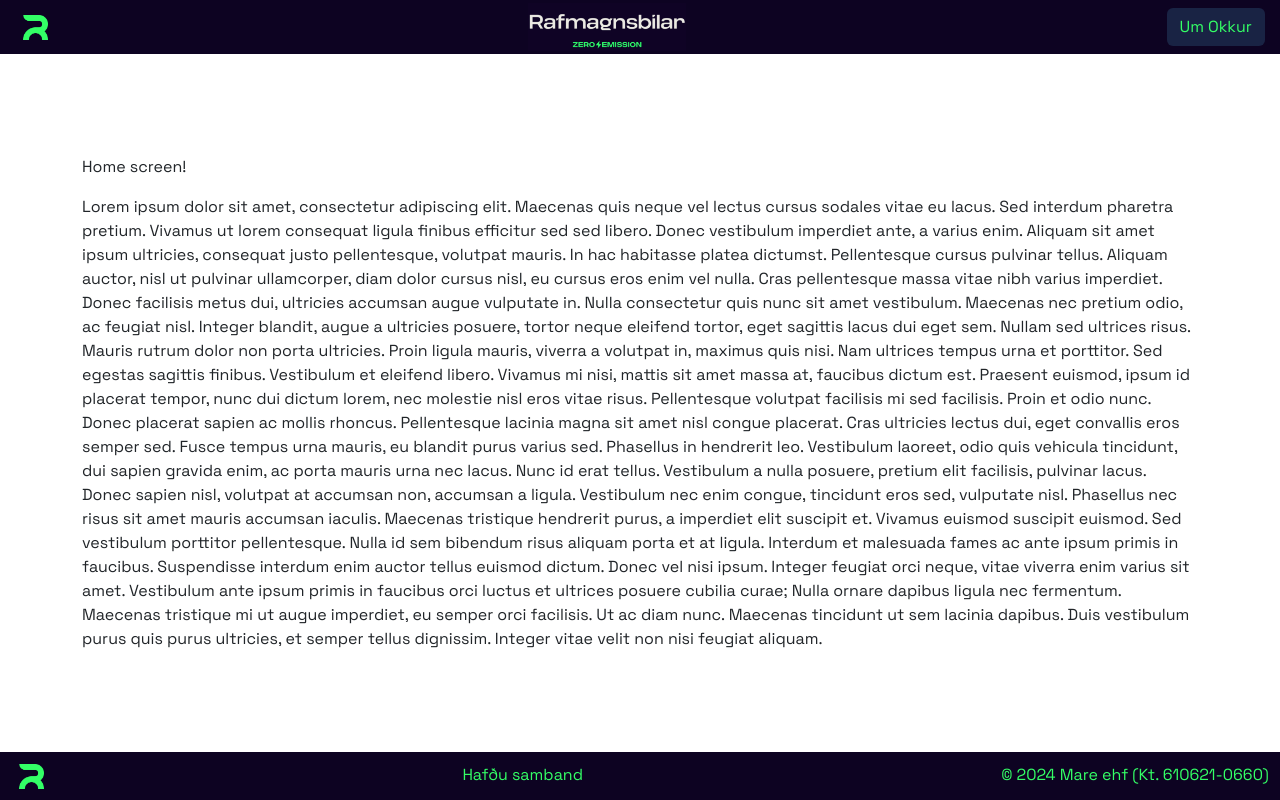
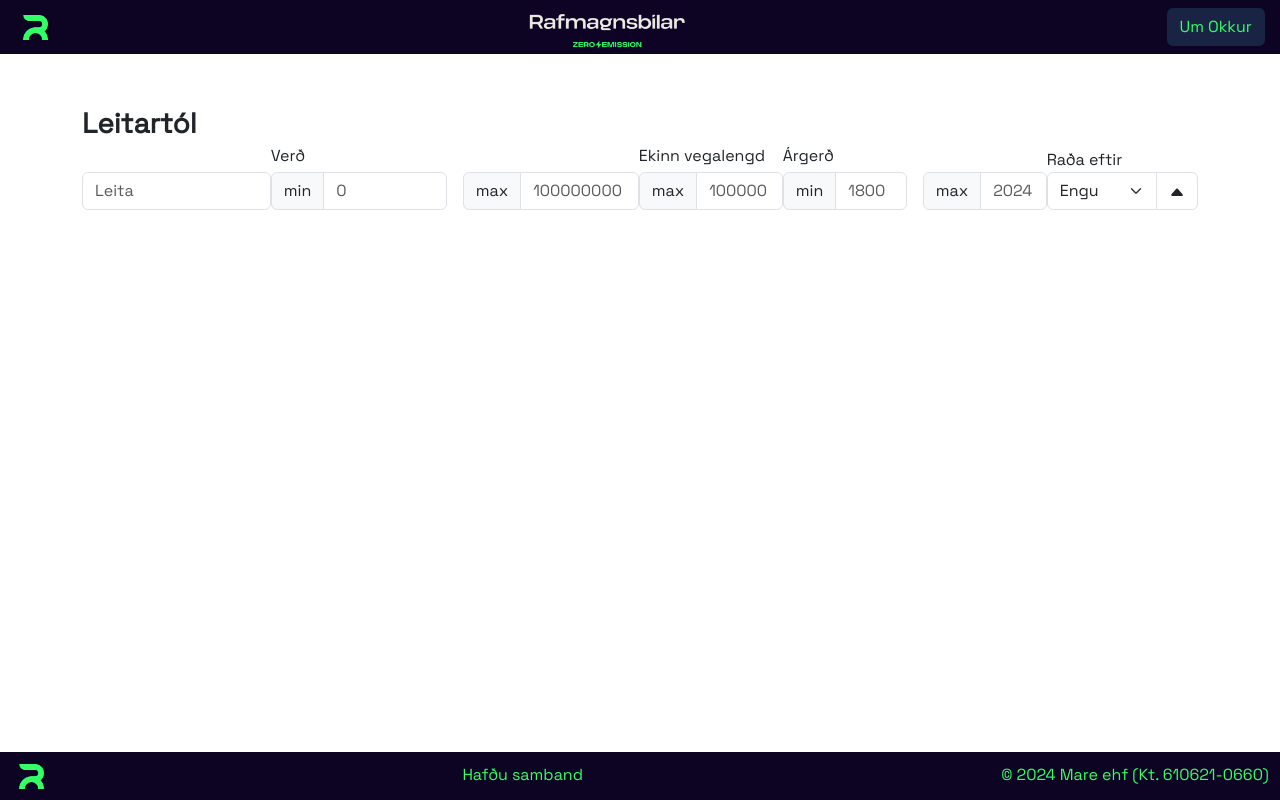
Before and after one commit to valgardg/rafmagnsbilar-vue, a Vue app: page /home in a window 1280 px wide. Built offline with nearby package versions, Linux system fonts and the light colour scheme.

Commit message:
added: input section on top of site home page

```diff
--- a/src/App.vue
+++ b/src/App.vue
@@ -1,7 +1,7 @@
 <template>
   <div class="d-flex flex-column main-container">
     <HeaderComponent/>
-    <div class="container d-flex flex-column justify-content-center align-items-center router-view">
+    <div class="container d-flex flex-column justify-content-start align-items-center router-view">
       <RouterView/>
     </div>
     <FooterComponent/>
--- a/src/assets/css/colors.css
+++ b/src/assets/css/colors.css
@@ -7,5 +7,9 @@
     --c-secondary-90: #212E59;
     --c-secondary-80: #273668;
 
+    /* accents */
     --c-accent-100: #34FF66;
+
+    /* grays */
+    --c-gray-100: #343a40;
 }
--- a/src/screens/HomeScreen.vue
+++ b/src/screens/HomeScreen.vue
@@ -1,16 +1,24 @@
 <template>
-    <div>
-        <p>Home screen!</p>
+    <!-- main container -->
+    <div class="w-100 mt-5">
+        <!-- search section -->
         <div>
-            Lorem ipsum dolor sit amet, consectetur adipiscing elit. Maecenas quis neque vel lectus cursus sodales vitae eu lacus. Sed interdum pharetra pretium. Vivamus ut lorem consequat ligula finibus efficitur sed sed libero. Donec vestibulum imperdiet ante, a varius enim. Aliquam sit amet ipsum ultricies, consequat justo pellentesque, volutpat mauris. In hac habitasse platea dictumst. Pellentesque cursus pulvinar tellus. Aliquam auctor, nisl ut pulvinar ullamcorper, diam dolor cursus nisl, eu cursus eros enim vel nulla. Cras pellentesque massa vitae nibh varius imperdiet. Donec facilisis metus dui, ultricies accumsan augue vulputate in. Nulla consectetur quis nunc sit amet vestibulum.
-
-Maecenas nec pretium odio, ac feugiat nisl. Integer blandit, augue a ultricies posuere, tortor neque eleifend tortor, eget sagittis lacus dui eget sem. Nullam sed ultrices risus. Mauris rutrum dolor non porta ultricies. Proin ligula mauris, viverra a volutpat in, maximus quis nisi. Nam ultrices tempus urna et porttitor. Sed egestas sagittis finibus. Vestibulum et eleifend libero. Vivamus mi nisi, mattis sit amet massa at, faucibus dictum est. Praesent euismod, ipsum id placerat tempor, nunc dui dictum lorem, nec molestie nisl eros vitae risus. Pellentesque volutpat facilisis mi sed facilisis.
-
-Proin et odio nunc. Donec placerat sapien ac mollis rhoncus. Pellentesque lacinia magna sit amet nisl congue placerat. Cras ultricies lectus dui, eget convallis eros semper sed. Fusce tempus urna mauris, eu blandit purus varius sed. Phasellus in hendrerit leo. Vestibulum laoreet, odio quis vehicula tincidunt, dui sapien gravida enim, ac porta mauris urna nec lacus. Nunc id erat tellus. Vestibulum a nulla posuere, pretium elit facilisis, pulvinar lacus.
-
-Donec sapien nisl, volutpat at accumsan non, accumsan a ligula. Vestibulum nec enim congue, tincidunt eros sed, vulputate nisl. Phasellus nec risus sit amet mauris accumsan iaculis. Maecenas tristique hendrerit purus, a imperdiet elit suscipit et. Vivamus euismod suscipit euismod. Sed vestibulum porttitor pellentesque. Nulla id sem bibendum risus aliquam porta et at ligula. Interdum et malesuada fames ac ante ipsum primis in faucibus.
-
-Suspendisse interdum enim auctor tellus euismod dictum. Donec vel nisi ipsum. Integer feugiat orci neque, vitae viverra enim varius sit amet. Vestibulum ante ipsum primis in faucibus orci luctus et ultrices posuere cubilia curae; Nulla ornare dapibus ligula nec fermentum. Maecenas tristique mi ut augue imperdiet, eu semper orci facilisis. Ut ac diam nunc. Maecenas tincidunt ut sem lacinia dapibus. Duis vestibulum purus quis purus ultricies, et semper tellus dignissim. Integer vitae velit non nisi feugiat aliquam.
+            <div class="fw-bold fs-3">Leitartól</div>
+            <div class="w-100 d-flex justify-content-between align-items-end">
+                <SearchBar />
+                <PriceRange />
+                <DrivenRange />
+                <YearRange />
+                <SortOptions />
+            </div>
         </div>
     </div>
 </template>
+
+<script setup lang="ts">
+import SearchBar from '@/components/input/SearchBar.vue';
+import PriceRange from '@/components/input/PriceRange.vue';
+import DrivenRange from '@/components/input/DrivenRange.vue';
+import YearRange from '@/components/input/YearRange.vue';
+import SortOptions from '@/components/input/SortOptions.vue';
+</script>
```
